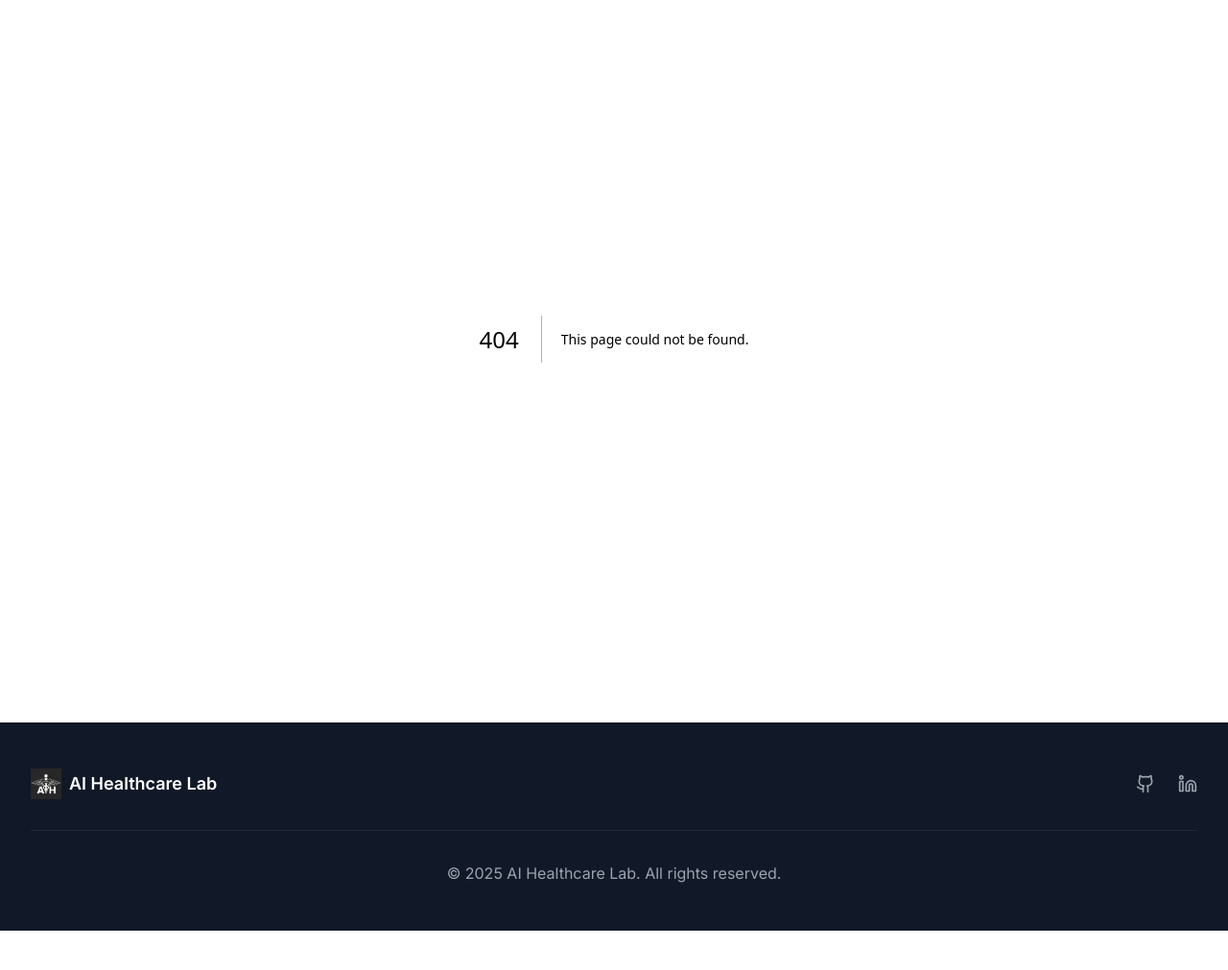
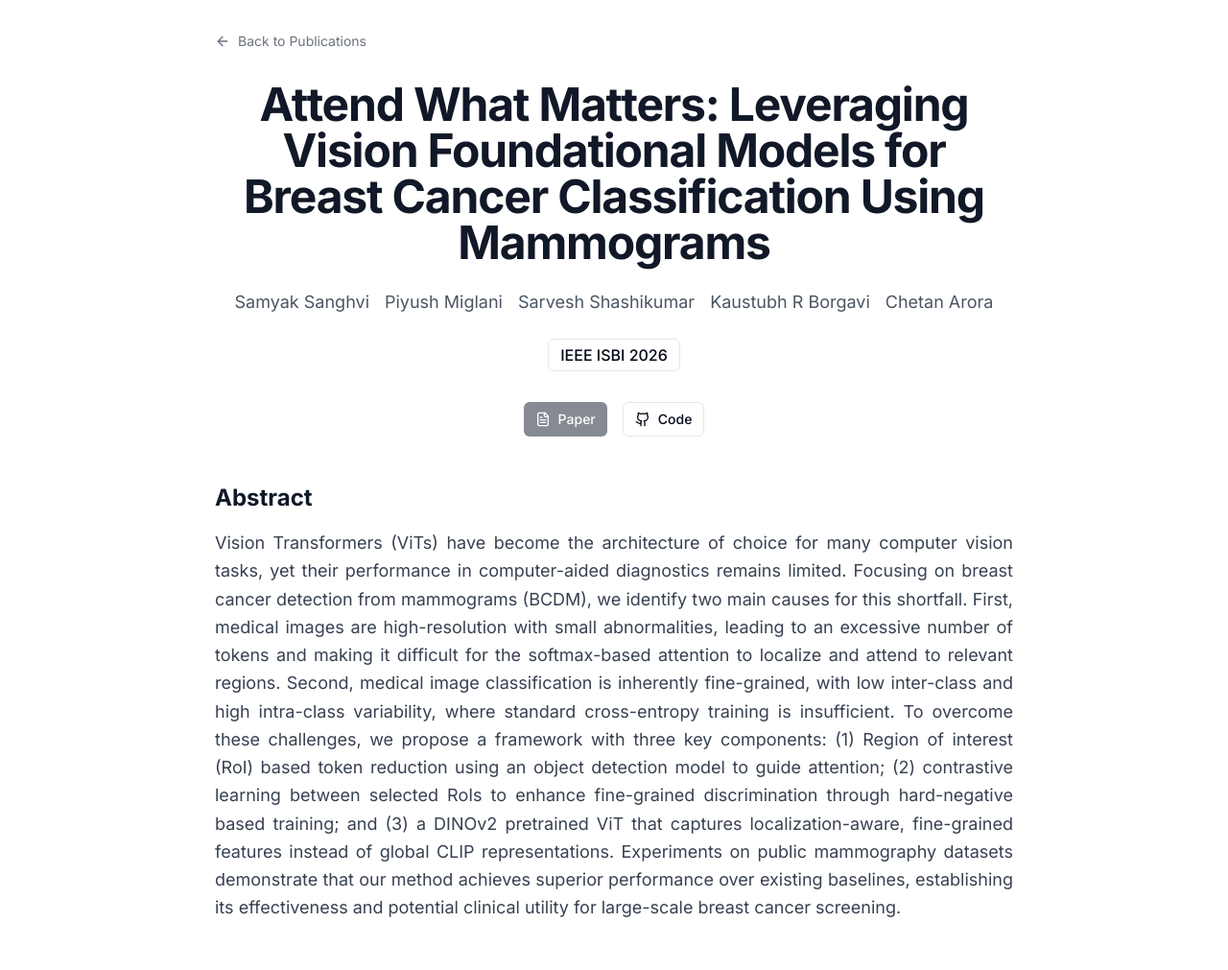
Before and after one commit to AiH-IITD/aih-iitd.github.io, a Next.js app: page /publications/attend-what-matters in a window 1280 px wide. Before the commit this address had no page. Shown: the part 112-1123 px from the top of the page at 96% size. Before the commit the page ends 1082 px from the top, so only its background shows below. Built offline with nearby package versions, Linux system fonts and the light colour scheme.

Commit message:
Deploy "attend what matters" project page.

```diff
--- /dev/null
+++ b/app/publications/attend-what-matters/page.tsx
@@ -0,0 +1,88 @@
+
+import { Button } from "@/components/ui/button";
+import { Badge } from "@/components/ui/badge";
+import { Card, CardContent } from "@/components/ui/card";
+import { ArrowLeft, FileText, Github } from "lucide-react";
+import Link from "next/link";
+import Image from "next/image";
+
+export default function AttendWhatMattersPage() {
+    return (
+        <main className="min-h-screen bg-white py-20">
+            <div className="max-w-4xl mx-auto px-4 sm:px-6 lg:px-8">
+                <Link href="/publications" className="inline-flex items-center text-sm text-gray-500 hover:text-gray-900 mb-8 transition-colors">
+                    <ArrowLeft className="mr-2 h-4 w-4" />
+                    Back to Publications
+                </Link>
+
+                {/* Title Section */}
+                <div className="text-center mb-12">
+                    <h1 className="text-3xl md:text-5xl font-bold text-gray-900 mb-6 tracking-tight">
+                        Attend What Matters: Leveraging Vision Foundational Models for Breast Cancer Classification Using Mammograms
+                    </h1>
+                    <div className="flex flex-wrap justify-center gap-4 text-lg text-gray-600 mb-6">
+                        <span>Samyak Sanghvi</span>
+                        <span>Piyush Miglani</span>
+                        <span>Sarvesh Shashikumar</span>
+                        <span>Kaustubh R Borgavi</span>
+                        <span>Chetan Arora</span>
+                    </div>
+                    <div className="flex justify-center items-center gap-2 mb-8">
+                        <Badge variant="outline" className="text-md py-1 px-3">IEEE ISBI 2026</Badge>
+                    </div>
+
+                    <div className="flex flex-wrap justify-center gap-4">
+                        <Button className="gap-2" disabled>
+                            <FileText className="h-4 w-4" />
+                            Paper
+                        </Button>
+                        <Button variant="outline" className="gap-2" asChild>
+                            <a href="https://github.com/AiH-IITD/attend-what-matters-ISBI-2026" target="_blank" rel="noopener noreferrer">
+                                <Github className="h-4 w-4" />
+                                Code
+                            </a>
+                        </Button>
+                    </div>
+                </div>
+
+                {/* Abstract */}
+                <section className="mb-16">
+                    <h2 className="text-2xl font-bold text-gray-900 mb-4">Abstract</h2>
+                    <p className="text-gray-700 leading-relaxed text-lg text-justify">
+                        Vision Transformers (ViTs) have become the architecture of choice for many computer vision tasks, yet their performance in computer-aided diagnostics remains limited. Focusing on breast cancer detection from mammograms (BCDM), we identify two main causes for this shortfall. First, medical images are high-resolution with small abnormalities, leading to an excessive number of tokens and making it difficult for the softmax-based attention to localize and attend to relevant regions. Second, medical image classification is inherently fine-grained, with low inter-class and high intra-class variability, where standard cross-entropy training is insufficient. To overcome these challenges, we propose a framework with three key components: (1) Region of interest (RoI) based token reduction using an object detection model to guide attention; (2) contrastive learning between selected RoIs to enhance fine-grained discrimination through hard-negative based training; and (3) a DINOv2 pretrained ViT that captures localization-aware, fine-grained features instead of global CLIP representations. Experiments on public mammography datasets demonstrate that our method achieves superior performance over existing baselines, establishing its effectiveness and potential clinical utility for large-scale breast cancer screening.
+                    </p>
+                </section>
+
+                {/* Teaser Image Placeholder */}
+                <section className="mb-16">
+                    <div className="w-full bg-gray-50 rounded-xl overflow-hidden border border-gray-200 shadow-sm">
+                        <Image
+                            src="/images/paper-architectures/attend-what-matters/attend-what-matters.png"
+                            alt="Attend What Matters Architecture"
+                            width={1200}
+                            height={600}
+                            className="w-full h-auto"
+                            priority
+                        />
+                    </div>
+                    <p className="mt-4 text-center text-gray-500 italic">Figure 1: Overview of the Attend What Matters framework.</p>
+                </section>
+
+                {/* Citation */}
+                <section>
+                    <h2 className="text-2xl font-bold text-gray-900 mb-4">Citation</h2>
+                    <Card className="bg-gray-50 border-gray-200">
+                        <CardContent className="p-4 overflow-x-auto">
+                            <pre className="text-sm text-gray-700 font-mono whitespace-pre">{`@inproceedings{sanghvi2026attend,
+  title={Attend What Matters: Leveraging Vision Foundational Models for Breast Cancer Classification Using Mammograms},
+  author={Sanghvi, Samyak and Miglani, Piyush and Shashikumar, Sarvesh and Borgavi, Kaustubh R and Arora, Chetan},
+  booktitle={IEEE International Symposium on Biomedical Imaging (ISBI)},
+  year={2026}
+}`}</pre>
+                        </CardContent>
+                    </Card>
+                </section>
+            </div>
+        </main>
+    );
+}
```
Also changed, not shown: lib/publications.json (+34 -8 lines), 1 other file (tests, documents, lock files or other folders).
